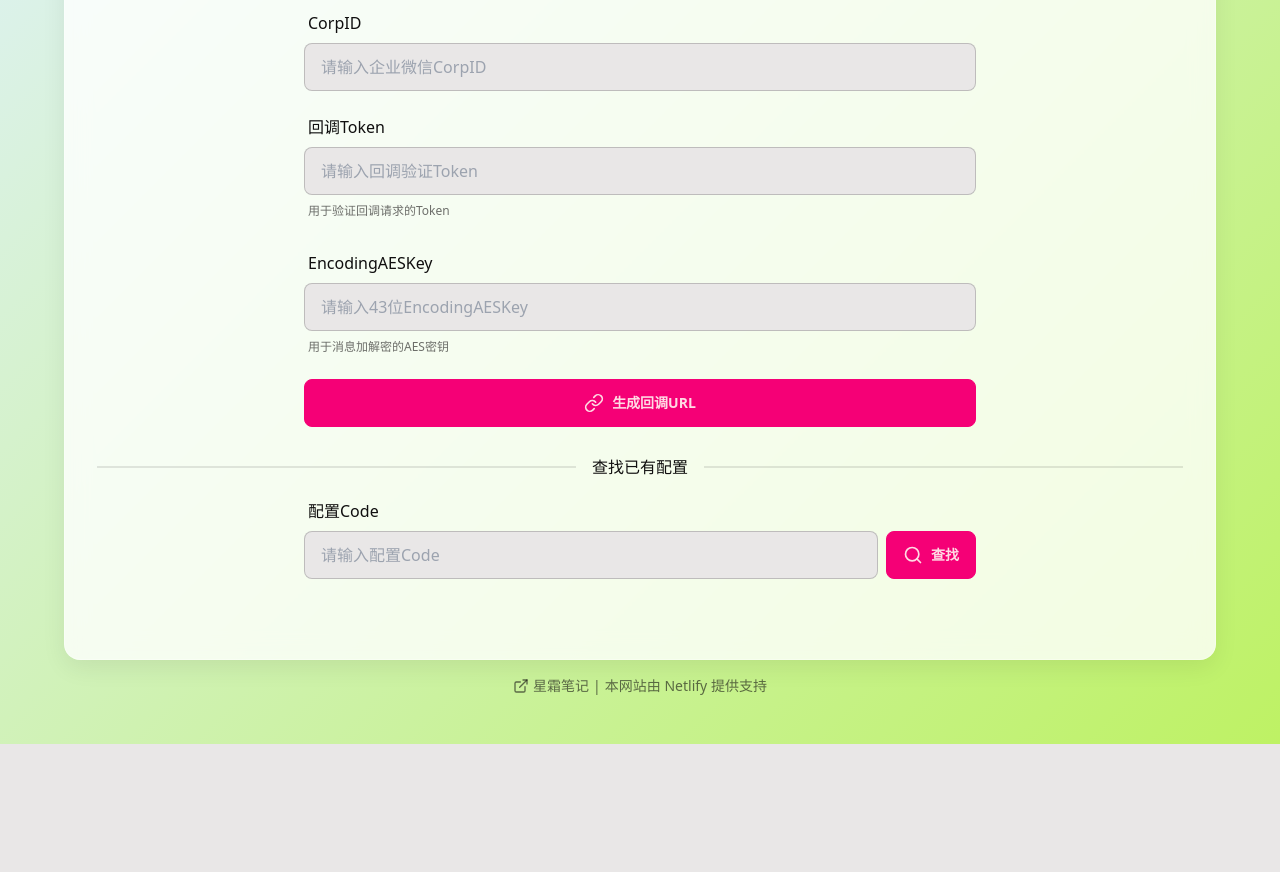
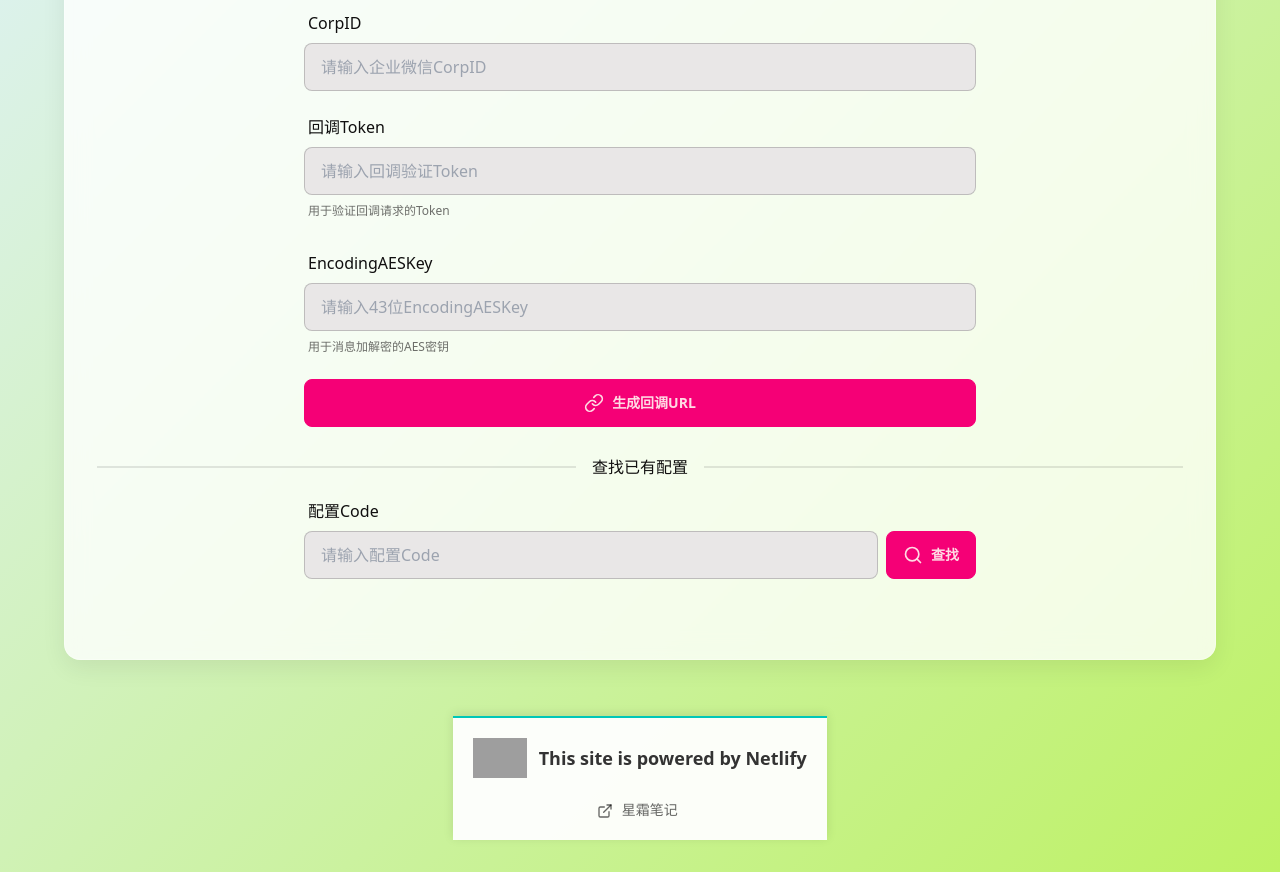
Before and after one commit to xiaobaiweinuli/qywx-push, a website: page public/index.html in a window 1280 px wide. Shown: the part 304-1176 px from the top of the page. Before the commit the page ends 1048 px from the top, so only its background shows below. Drawn offline with nearby package versions, Linux system fonts and the light colour scheme; grey boxes are pictures that could not be loaded.

Commit message:
更新 index.html

```diff
--- a/public/index.html
+++ b/public/index.html
@@ -189,14 +189,32 @@
         </div>
     </div>
 
-    <footer class="text-center text-sm text-base-content/60 mb-4">
-        <p class="flex items-center justify-center gap-1">
-            <i data-lucide="external-link" class="h-4 w-4"></i>
-            <a href="https://xingshuang.dpdns.org/" target="_blank" class="hover:text-primary transition-colors">星霜笔记</a>
-            <span>|</span>
-            <a href="https://www.netlify.com/" target="_blank" class="hover:text-primary transition-colors">本网站由 Netlify 提供支持</a>
-        </p>
-    </footer>
+<!-- 原有的 footer 删除，替换为下面的代码 -->
+<footer style="background: rgba(255, 255, 255, 0.95);
+               padding: 20px;
+               text-align: center;
+               border-top: 2px solid #00C7B7;
+               box-shadow: 0 -2px 10px rgba(0,0,0,0.1);
+               margin-top: 40px;">
+    <!-- Netlify Badge - 显眼位置 -->
+    <div style="margin-bottom: 15px;">
+        <a href="https://www.netlify.com" target="_blank" rel="noopener noreferrer"
+           style="display: inline-flex; align-items: center; gap: 12px; text-decoration: none;">
+            <img src="https://www.netlify.com/v3/img/components/netlify-color-accent.svg"
+                 alt="Deploys by Netlify"
+                 style="height: 40px;" />
+            <span style="color: #333; font-size: 18px; font-weight: 600;">
+                This site is powered by Netlify
+            </span>
+        </a>
+    </div>
+
+    <!-- 你的原有链接 -->
+    <p style="color: rgba(0,0,0,0.6); font-size: 14px; margin: 0;">
+        <i data-lucide="external-link" style="display: inline-block; width: 16px; height: 16px; vertical-align: middle;"></i>
+        <a href="https://xingshuang.dpdns.org/" target="_blank" style="color: inherit; margin: 0 5px;">星霜笔记</a>
+    </p>
+</footer>
 
     <script src="/public/script-complete.js"></script>
     <script>
```
